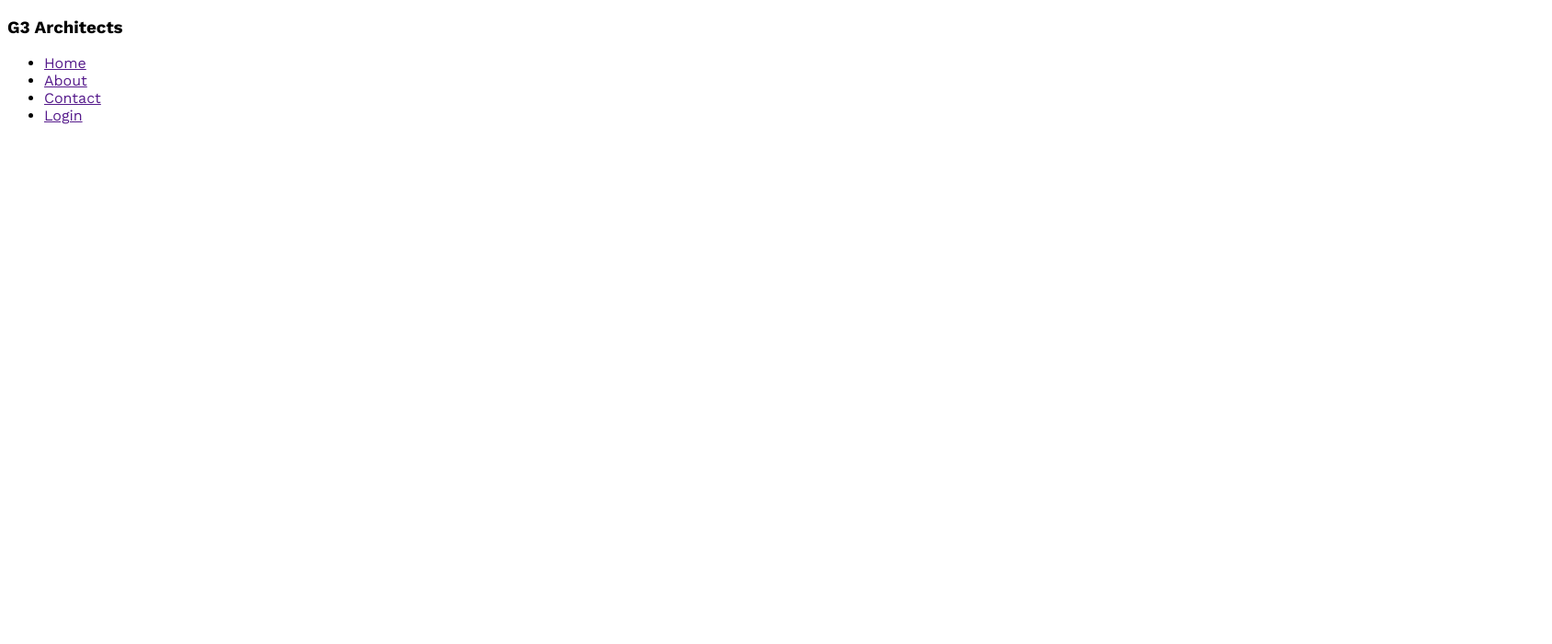
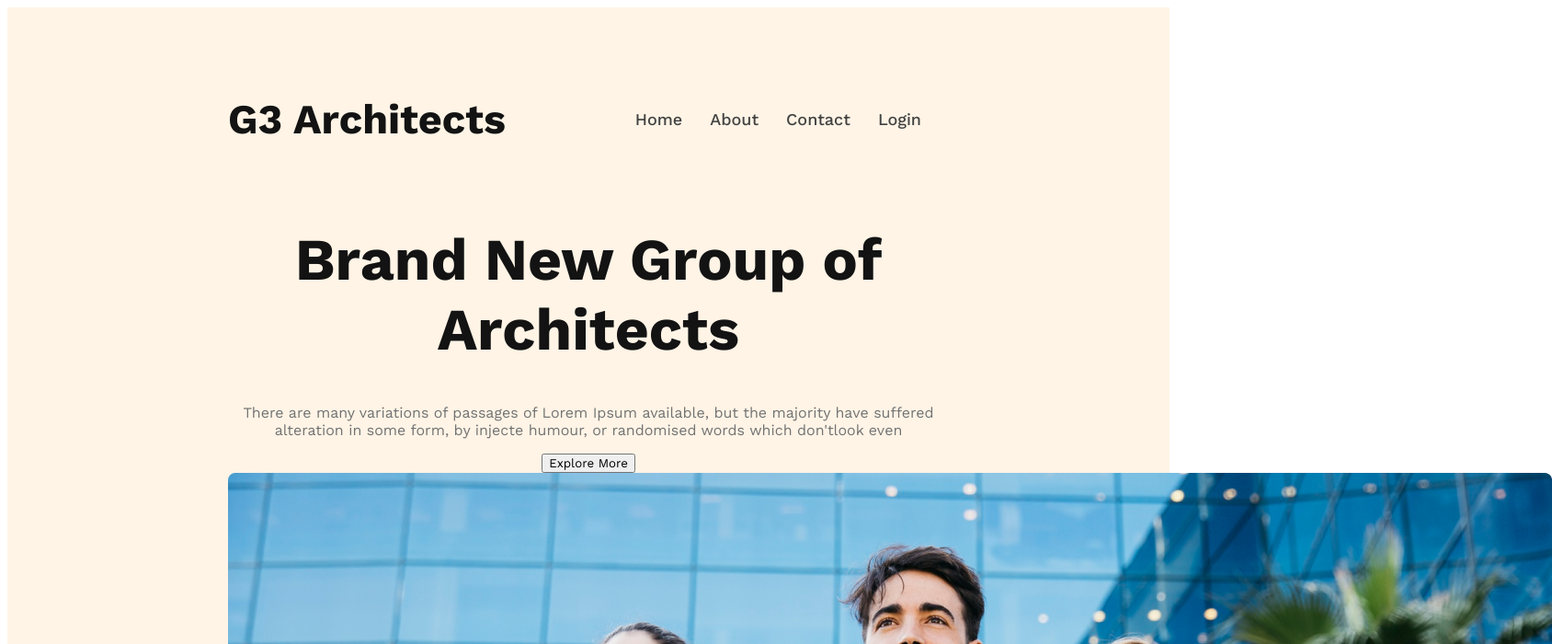
Before and after one commit to Akramcoderr/g3-architect-website, a plain HTML site: page index.html in a window 1280 px wide. Shown: the top 700 px of the page at 92% size, 1688 px wide, since content can reach past the window. Drawn offline with nearby package versions, Linux system fonts and the light colour scheme.

Commit message:
content added

```diff
--- a/index.html
+++ b/index.html
@@ -1,15 +1,17 @@
 <!DOCTYPE html>
 <html lang="en">
+
 <head>
     <meta charset="UTF-8">
     <meta name="viewport" content="width=device-width, initial-scale=1.0">
     <title>Document</title>
     <link rel="stylesheet" href="styles/architect.css">
 </head>
+
 <body>
     <header>
         <nav>
-            <h3>G3 Architects</h3>
+            <h3 class="nav-title">G3 Architects</h3>
             <ul>
                 <li><a href="">Home</a></li>
                 <li><a href="">About</a></li>
@@ -17,6 +19,14 @@
                 <li><a href="">Login</a></li>
             </ul>
         </nav>
+        <div class="banner">
+            <div class="banner-content">
+                <h1 class="banner-title">Brand New Group of Architects</h1>
+                <p class="banner-description">There are many variations of passages of Lorem Ipsum available, but the majority have suffered alteration in some form, by injecte humour, or randomised words which don'tlook even</p>
+                <button class="btn-primary">Explore More</button>
+            </div>
+            <img src="images/banner.png" alt="">
+        </div>
     </header>
     <main>
 
@@ -25,4 +35,5 @@
 
     </footer>
 </body>
+
 </html>
--- a/styles/architect.css
+++ b/styles/architect.css
@@ -1,6 +1,64 @@
 /* Work Sans Font */
 @import url('https://fonts.googleapis.com/css2?family=Work+Sans:wght@400;500;600;700;800&display=swap');
-
-*{
+/* Shared Styles */
+* {
     font-family: 'Work Sans', sans-serif;
 }
+
+.btn-primary{
+
+}
+/* Header styles */
+header {
+    background: rgba(255, 144, 14, 0.10);
+    padding: 50px 240px;
+}
+
+nav {
+    display: flex;
+    justify-content: space-between;
+    align-items: center;
+}
+
+.nav-title {
+    color: #131313;
+    font-size: 45px;
+    font-style: normal;
+    font-weight: 700;
+}
+
+nav>ul {
+    display: flex;
+}
+
+nav li {
+    list-style: none;
+    margin-right: 30px;
+    font-size: 18px;
+    font-style: normal;
+    font-weight: 500;
+}
+
+nav li a {
+    text-decoration: none;
+    color: var(--Dark-02, #424242);
+}
+
+/* Banner Section */
+.banner-content {
+    max-width: 800px;
+    text-align: center;
+    margin: 0 auto;
+}
+
+.banner-title {
+    color: var(--Dark-01, #131313);
+    font-size: 64px;
+    font-weight: 700;
+}
+
+.banner-description {
+    color: var(--Dark-03, #727272);
+    font-size: 16px;
+    font-weight: 400;
+}
```
